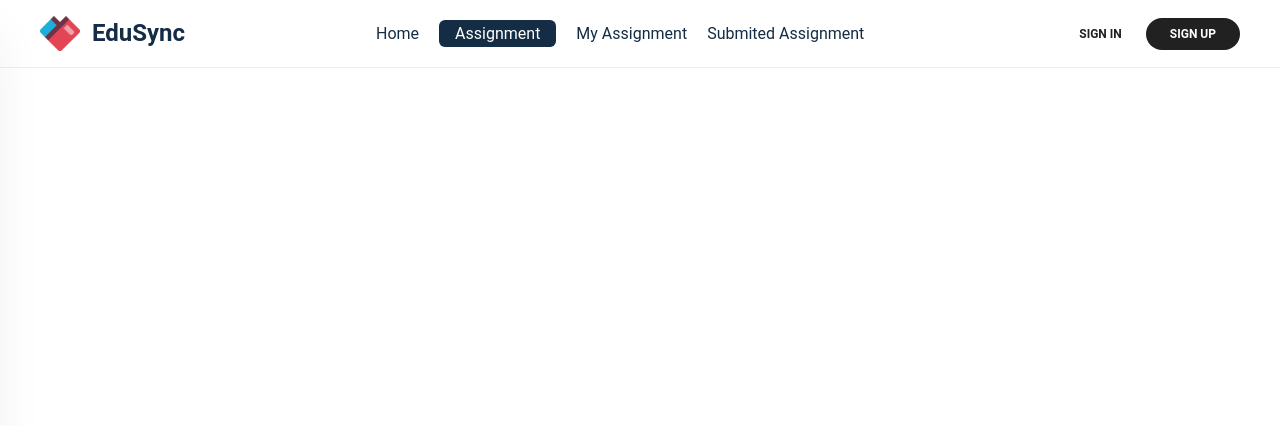
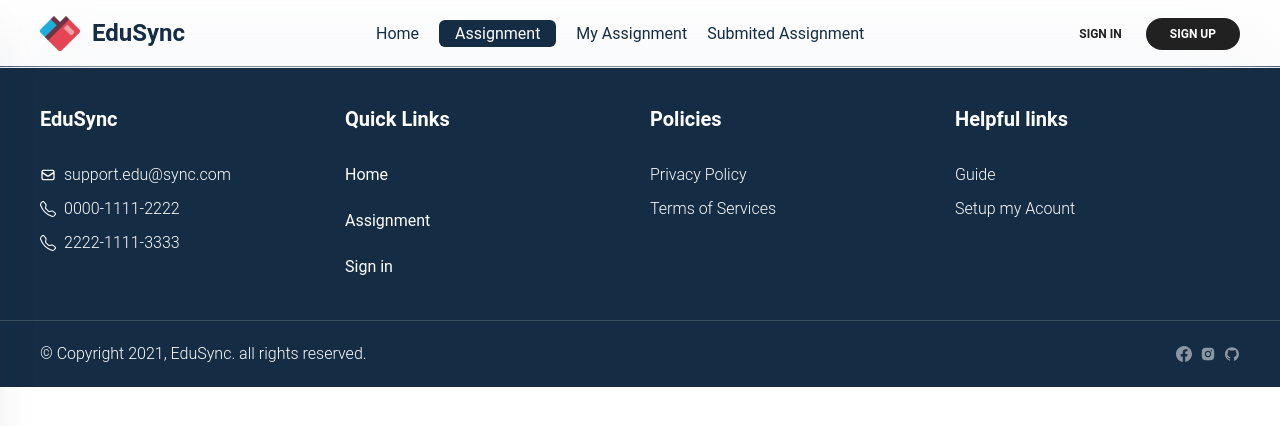
Before and after one commit to monishatBaishnab/-EduSync-Assignment-Management, a React (Vite) app: page /assignments in a window 1280 px wide. Shown: the top 426 px of the page. Built offline with nearby package versions, Linux system fonts and the light colour scheme; a web font is replaced by a local one.

Commit message:
Added Footer section for website components.

```diff
--- a/src/App.jsx
+++ b/src/App.jsx
@@ -1,5 +1,6 @@
 import { Outlet } from "react-router-dom"
 import Navigation from "./layouts/comon/navigation/Navigation"
+import Footer from "./layouts/comon/footer/Footer"
 
 function App() {
 
@@ -7,6 +8,7 @@
     <>
       <Navigation />
       <Outlet />
+      <Footer />
     </>
   )
 }
--- a/src/layouts/FAQ/FAQ.jsx
+++ b/src/layouts/FAQ/FAQ.jsx
@@ -7,7 +7,7 @@
     const [open, setOpen] = useState(1);
     const handleOpen = value => setOpen(value);
     return (
-        <div className="bg-faq max-h-[500px]">
+        <div className="bg-faq">
                 <div className="bg-[#F1F2F4]/80">
                     <div className="container lg:py-28">
                         <div className="grid gap-5 grid-cols-1 md:grid-cols-2 items-center">
--- a/src/layouts/comon/footer/Footer.jsx
+++ b/src/layouts/comon/footer/Footer.jsx
@@ -0,0 +1,62 @@
+import { Typography } from "@material-tailwind/react";
+import { BsFacebook, BsTelephone } from 'react-icons/bs';
+import { HiOutlineMail } from 'react-icons/hi';
+import { AiFillInstagram, AiOutlineGithub } from 'react-icons/ai';
+import { Link } from "react-router-dom";
+
+const Footer = () => {
+    return (
+        <div className="bg-dark-gray text-white">
+            <div className="container border-b border-b-[rgba(255,_255,_255,_0.17)]">
+                <div className="grid gap-5 grid-cols-1 md:grid-cols-2 lg:grid-cols-4">
+                    <div>
+                        <Typography variant="h5" className="mb-7">EduSync</Typography>
+
+                        <Typography className="space-y-2" as='ul'>
+                            <Typography className="flex items-center gap-2" as='li'><HiOutlineMail /> support.edu@sync.com</Typography>
+                            <Typography className="flex items-center gap-2" as='li'><BsTelephone />0000-1111-2222</Typography>
+                            <Typography className="flex items-center gap-2" as='li'><BsTelephone />2222-1111-3333</Typography>
+                        </Typography>
+                    </div>
+                    <div>
+                        <Typography variant="h5" className="mb-7">Quick Links</Typography>
+
+                        <Typography as='ul' className="flex items-start flex-col gap-5">
+                            <Typography className="font-normal" as='li'><Link to='/'>Home</Link></Typography>
+                            <Typography className="font-normal" as='li'><Link to='/assignments'>Assignment</Link></Typography>
+                            <Typography className="font-normal" as='li'><Link to='/signin'>Sign in</Link></Typography>
+                        </Typography>
+                    </div>
+                    <div>
+                        <Typography variant="h5" className="mb-7">Policies</Typography>
+
+                        <Typography className="space-y-2" as='ul'>
+                            <Typography className="flex items-center gap-2" as='li'><Link>Privacy Policy</Link></Typography>
+                            <Typography className="flex items-center gap-2" as='li'><Link>Terms of Services  </Link></Typography>
+                        </Typography>
+                    </div>
+                    <div>
+                        <Typography variant="h5" className="mb-7">Helpful links</Typography>
+
+                        <Typography className="space-y-2" as='ul'>
+                            <Typography className="flex items-center gap-2" as='li'><Link>Guide</Link></Typography>
+                            <Typography className="flex items-center gap-2" as='li'><Link>Setup my Acount</Link></Typography>
+                        </Typography>
+                    </div>
+                </div>
+            </div>
+            <div className="container py-5">
+                <div className="flex items-center justify-between">
+                    <Typography>&copy; Copyright 2021, EduSync. all rights reserved.</Typography>
+                    <div className="items-center gap-2 hidden sm:flex">
+                        <Link className="opacity-50"><BsFacebook /></Link>
+                        <Link className="opacity-50"><AiFillInstagram /></Link>
+                        <Link className="opacity-50"><AiOutlineGithub /></Link>
+                    </div>
+                </div>
+            </div>
+        </div>
+    );
+};
+
+export default Footer;
--- a/src/layouts/features/Features.jsx
+++ b/src/layouts/features/Features.jsx
@@ -16,28 +16,28 @@
                             {collaboration}
                         </div>
                         <Typography variant="h5">User-Friendly Collaboration</Typography>
-                        <Typography className="text-blue-gray-500 font-normal" variant="p">Facilitate seamless interaction and teamwork among users, providing them with tools to easily connect, discuss, and collaborate on various study-related activities.</Typography>
+                        <Typography className="text-blue-gray-500 font-normal" variant="paragraph">Facilitate seamless interaction and teamwork among users, providing them with tools to easily connect, discuss, and collaborate on various study-related activities.</Typography>
                     </div>
                     <div className="space-y-4 border p-5 rounded">
                         <div className="w-28 h-28 p-2 flex items-center justify-center bg-light-orange/25 rounded-sm">
                             {resource}
                         </div>
                         <Typography variant="h5">Resource Sharing</Typography>
-                        <Typography className="text-blue-gray-500 font-normal" variant="p">Enable users to share and access a wide range of educational materials, such as notes, documents, and study resources, promoting knowledge sharing and enhancing the learning experience.</Typography>
+                        <Typography className="text-blue-gray-500 font-normal" variant="paragraph">Enable users to share and access a wide range of educational materials, such as notes, documents, and study resources, promoting knowledge sharing and enhancing the learning experience.</Typography>
                     </div>
                     <div className="space-y-4 border p-5 rounded">
                         <div className="w-28 h-28 p-2 flex items-center justify-center bg-light-orange/25 rounded-sm">
                             {marking}
                         </div>
                         <Typography variant="h5">Assignment Marking</Typography>
-                        <Typography className="text-blue-gray-500 font-normal" variant="p"> Incorporate a grading system that allows users to evaluate and provide feedback on assignments, ensuring a fair and efficient assessment process.</Typography>
+                        <Typography className="text-blue-gray-500 font-normal" variant="paragraph"> Incorporate a grading system that allows users to evaluate and provide feedback on assignments, ensuring a fair and efficient assessment process.</Typography>
                     </div>
                     <div className="space-y-4 border p-5 rounded">
                         <div className="w-28 h-28 p-2 flex items-center justify-center bg-light-orange/25 rounded-sm">
                             {managemen}
                         </div>
                         <Typography variant="h5">Assignment Management</Typography>
-                        <Typography className="text-blue-gray-500 font-normal" variant="p"> Provide users with a comprehensive system to organize and track assignments, deadlines, and project progress, streamlining their academic workload and improving task management.</Typography>
+                        <Typography className="text-blue-gray-500 font-normal" variant="paragraph"> Provide users with a comprehensive system to organize and track assignments, deadlines, and project progress, streamlining their academic workload and improving task management.</Typography>
                     </div>
                 </div>
             </div>
```
